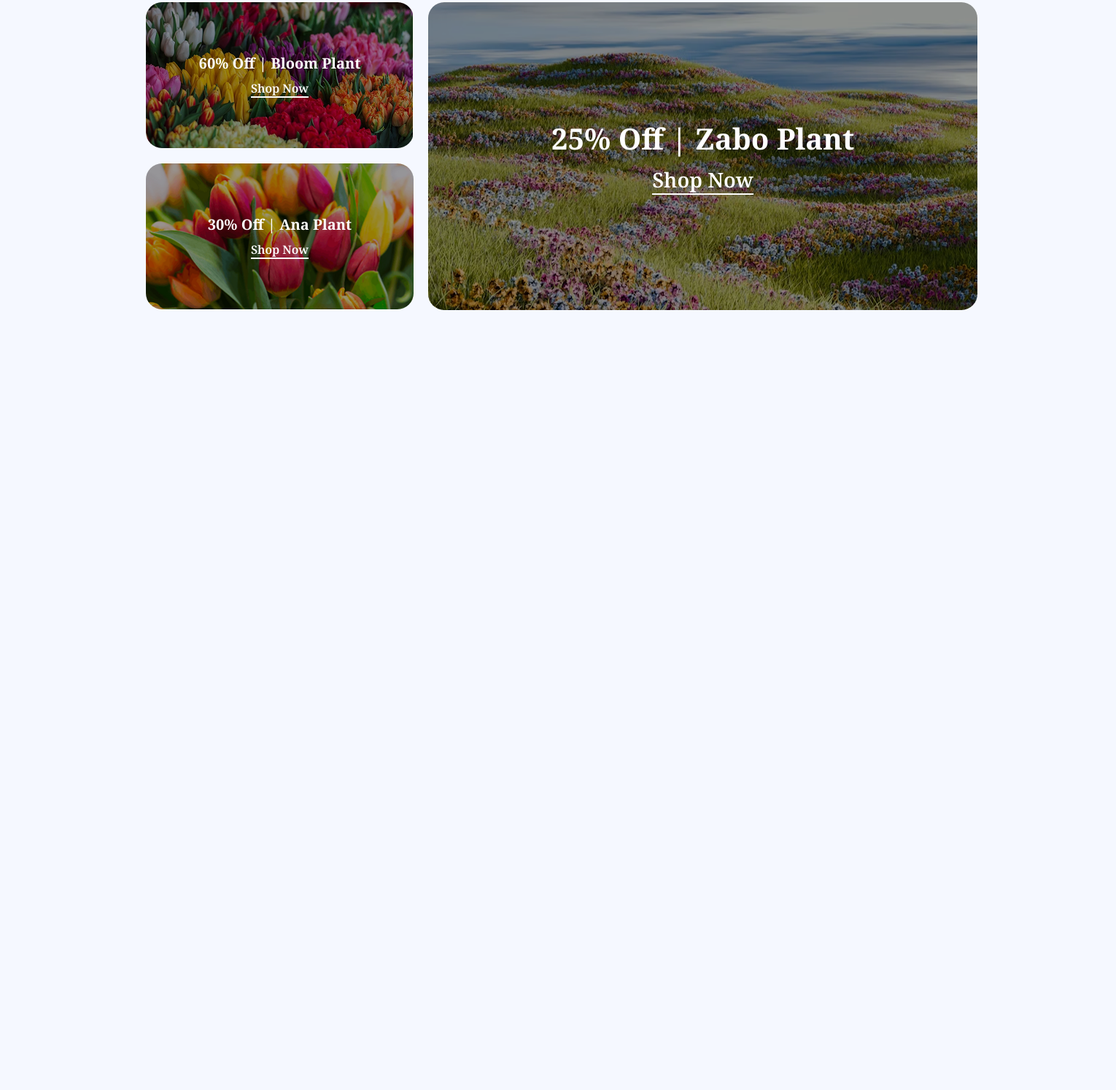
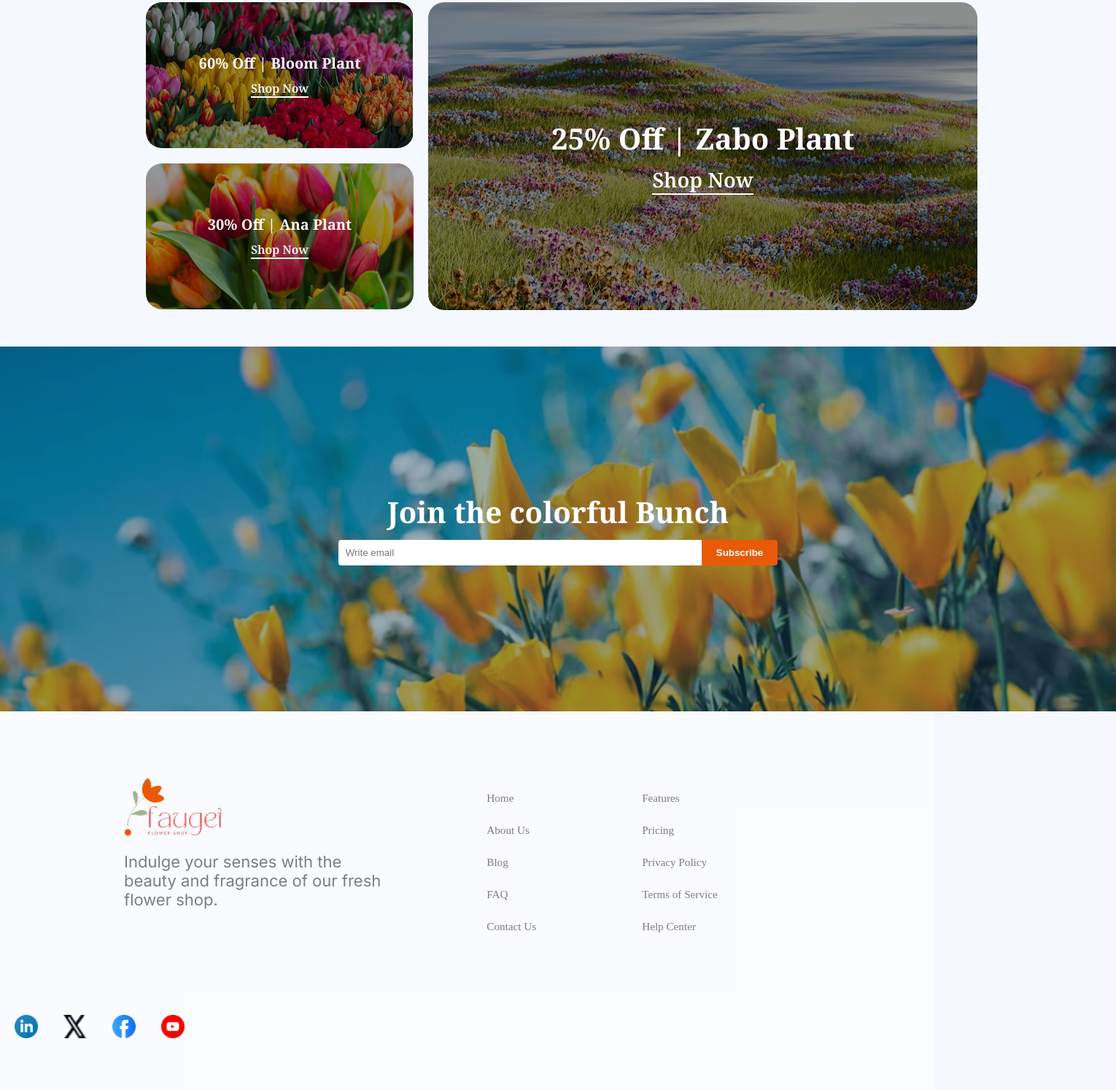
Before and after one commit to Shahriar262/Assignment-02, a plain HTML site: page index.html in a window 1280 px wide. Shown: the part 3210-4704 px from the top of the page at 73% size, 1530 px wide, since content can reach past the window. Before the commit the page ends 3685 px from the top, so only its background shows below. Drawn offline with Linux system fonts and the light colour scheme.

Commit message:
added join section and make it responsive for mobile devices

```diff
--- a/CSS/style.css
+++ b/CSS/style.css
@@ -374,6 +374,122 @@ nav ul a{
   font-weight: bold;
 }
 
+/* Join section styles */
+.join {
+  background-image: url('../images/news-letter-bg.png');
+  background-size: cover;
+  background-position: center;
+  color: white;
+  padding: 199px 305px 193px 305px;
+  text-align: center;
+  position: relative;
+  width: 1530px;
+  height: 500px;
+
+}
+
+.overlay {
+  max-width: 900px;
+  margin: 0 auto;
+}
+
+.join h1 {
+  font-size: 2.5rem;
+  margin-bottom: 20px;
+  font-weight: bold;
+}
+
+.subscribe-form {
+  display: flex;
+  justify-content: center;
+  width: 830px;
+  height: 40px;
+  align-items: center;
+  margin: 0 auto;
+  margin-top: -12px;
+
+}
+
+.subscribe-form input {
+  padding: 10px;
+  width: 60%;
+  border: none;
+  border-radius: 4px 0 0 4px;
+  outline: none;
+}
+
+.subscribe-form button {
+  padding: 10px 20px;
+  background-color:#E95A08;
+  border: none;
+  color: white;
+  border-radius: 0 4px 4px 0;
+  font-weight: 600;
+}
+
+/* footer styles */
+
+.footer {
+  background-color: rgba(255, 255, 255, 0.5);
+  padding: 40px 20px;
+  color: #333;
+}
+
+.footer-content {
+  display: flex;
+  flex-wrap: wrap;
+
+  max-width: 1530px;
+  margin: auto;
+  gap: 145px;
+}
+
+.footer-left {
+  margin-left: 150px;
+}
+
+.footer-left img{
+  margin-top: 50px;
+}
+.footer-description{
+  margin-top: 16px;
+  font-size: 1.375rem;
+  margin-bottom: 100px;
+  color: rgba(0, 0, 0, 0.5);
+}
+
+.footer-links {
+  display: flex;
+  gap: 145px;
+  margin-top: 70px;
+
+}
+
+
+.footer-links div {
+  display: flex;
+  flex-direction: column;
+  gap: 26px;
+}
+
+.footer-links a {
+  color: rgb(131, 122, 122);
+  text-decoration: none;
+  font-size: 0.95rem;
+}
+
+.footer-social {
+  display: flex;
+  align-items: center;
+  gap: 35px;
+  margin-top: -165px;
+}
+
+.footer-social img {
+  width: 32px;
+  height: 32px;
+}
+
 
 
 @media screen and (max-width:576px) {
@@ -608,4 +724,58 @@ nav ul a{
 
 }
 
+/* join section responsive */
+  .join {
+    width: 420px;
+    height: 273px;
+    padding: 40px 10px;
+  }
+
+  .overlay h1 {
+    font-size: 1.25rem;
+    margin-top: 55px;
+  }
+
+  .subscribe-form {
+    width: 321px;
+    height: 50px;
+    display: flex;
+    justify-content: center;
+    align-items: center;
+    margin: 0 auto;
+    margin-top: 20px;
+  }
+
+  .subscribe-form input {
+    width: 218px;
+    height: 50px;
+    font-size: 1rem;
+    padding: 15.5px 114px 15.5px 20px;
+  }
+
+  .subscribe-form button {
+    width: 103px;
+    height: 50px;
+    font-size: 0.9rem;
+    background-color:#E95A08;
+    color: white;
+    font-weight: 600;
+    border: none;
+    text-align: center;
+  }
+
+  /* footer responsive */
+  .footer-content {
+    flex-direction: column;
+    align-items: flex-start;
+  }
+
+  .footer-links {
+    flex-direction: column;
+    gap: 20px;
+  }
+
+  .footer-social {
+    margin-top: 20px;
+  }
 }
--- a/index.html
+++ b/index.html
@@ -141,10 +141,48 @@
          </div>
 
         </section>
+
+       <section class="join">
+        <div class="overlay">
+         <h1 class="noto-serif-normal">Join the colorful Bunch</h1>
+         <form class="subscribe-form inter-normal">
+           <input type="email" placeholder="Write email" required />
+           <button type="submit">Subscribe</button>
+         </form>
+        </div>
+      </section>
     </main>
 
-    <footer>
+    <footer class="footer">
+    <div class="footer-content">
+      <div class="footer-left">
+        <img src="./images/logo.png" alt="flower-logo">
+        <p class="footer-description inter-normal">Indulge your senses with the <br>beauty and fragrance of our fresh<br> flower shop.</p>
+      </div>
+      <div class="footer-links">
+        <div>
+          <a href="#">Home</a>
+          <a href="#">About Us</a>
+          <a href="#">Blog</a>
+          <a href="#">FAQ</a>
+          <a href="#">Contact Us</a>
+        </div>
+        <div>
+          <a href="#">Features</a>
+          <a href="#">Pricing</a>
+          <a href="#">Privacy Policy</a>
+          <a href="#">Terms of Service</a>
+          <a href="#">Help Center</a>
+        </div>
+      </div>
+      <div class="footer-social">
+        <a href="#"><img src="./images/icon-linkedin.png" alt="LinkedIn" /></a>
+        <a href="#"><img src="./images/icon-twitter.png" alt="Twitter" /></a>
+        <a href="#"><img src="./images/icon-facebook.png" alt="Facebook" /></a>
+        <a href="#"><img src="./images/icon-youtube.png" alt="YouTube" /></a>
+      </div>
+    </div>
+  </footer>
 
-    </footer>
 </body>
 </html>
```
